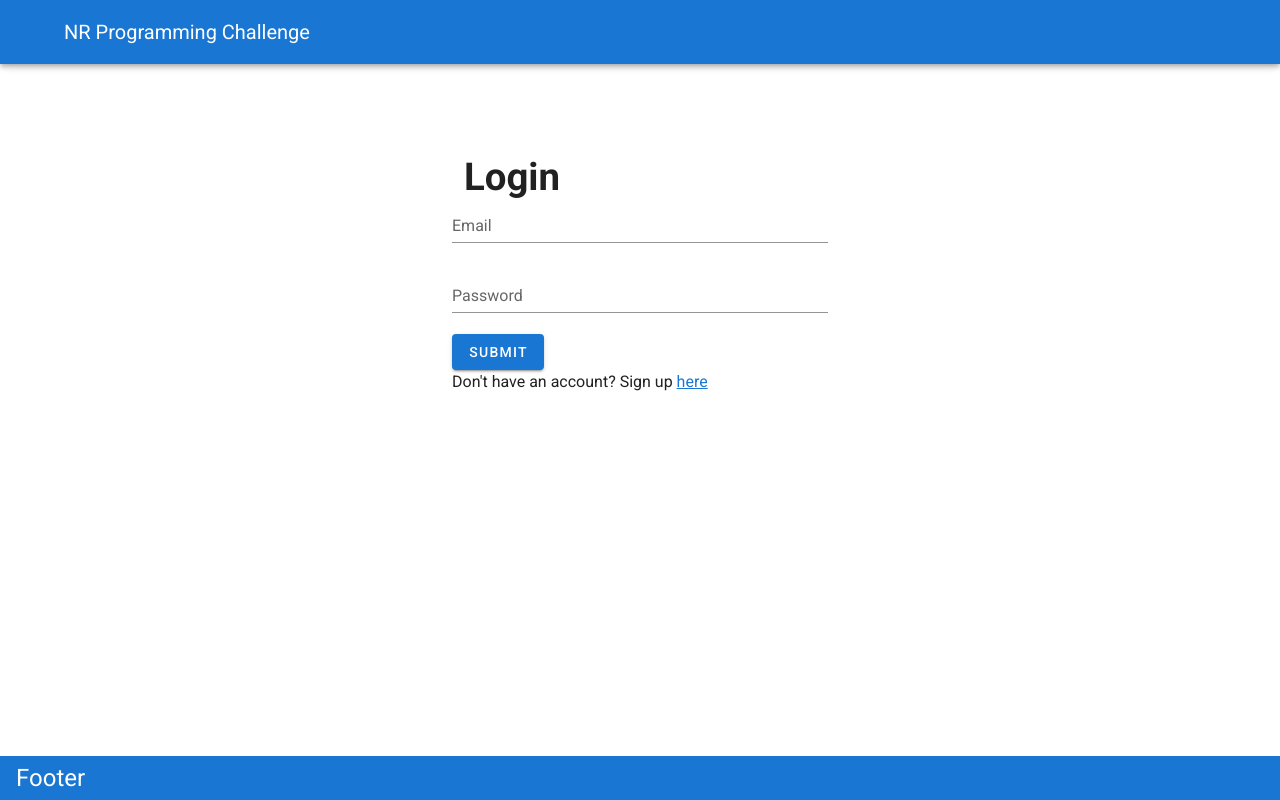
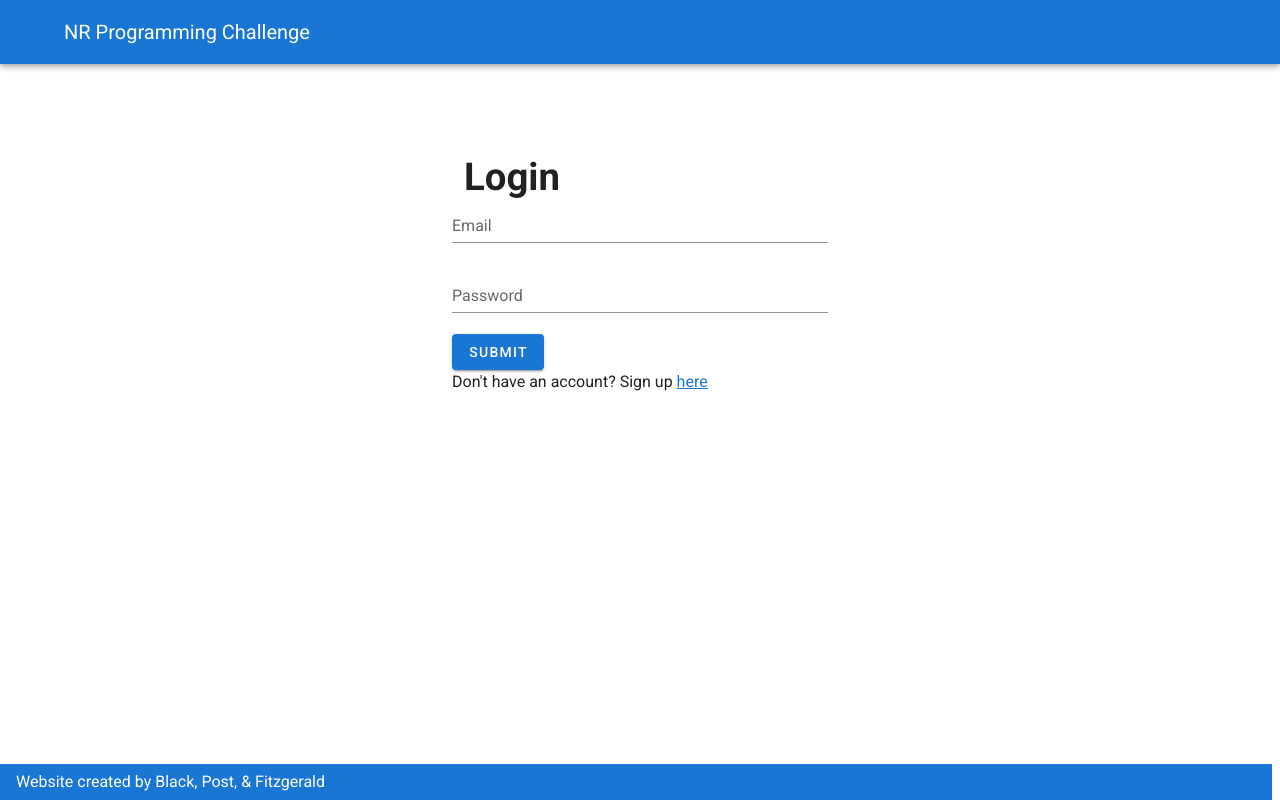
Before and after one commit to mickster77/programming-challenge-vue, a Vue app: page /login in a window 1280 px wide. Built offline with nearby package versions, Linux system fonts and the light colour scheme; no server answers.

Commit message:
Edited footer to assign credit where credit is due

```diff
--- a/src/App.vue
+++ b/src/App.vue
@@ -6,7 +6,7 @@
       <!-- <Sandbox /> -->
       <router-view></router-view>
     </v-content>
-    <v-footer class="mr-2, headline" app color="primary" dark>Footer</v-footer>
+    <v-footer class="mr-2" app color="primary" dark>Website created by Black, Post, & Fitzgerald</v-footer>
   </v-app>
 </template>
 
```
